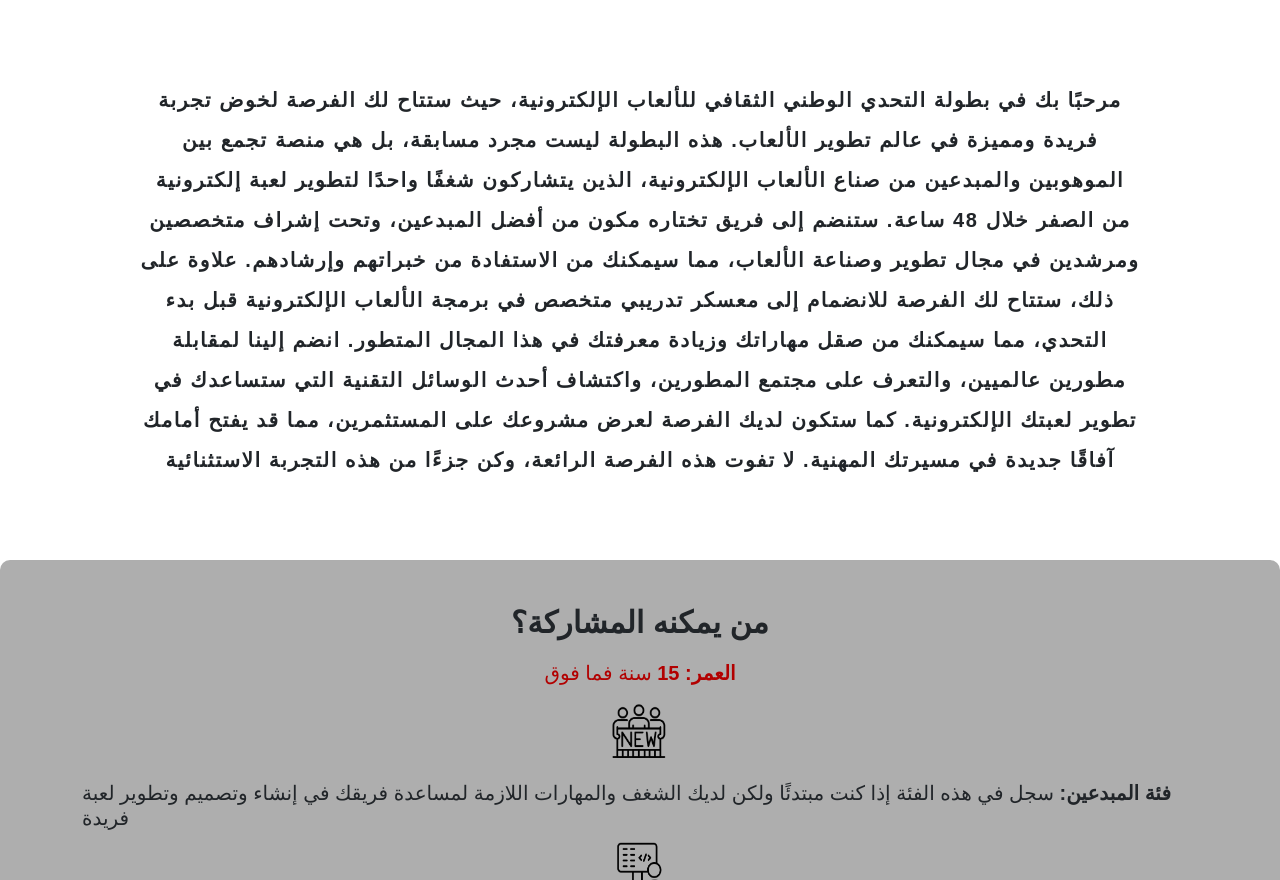
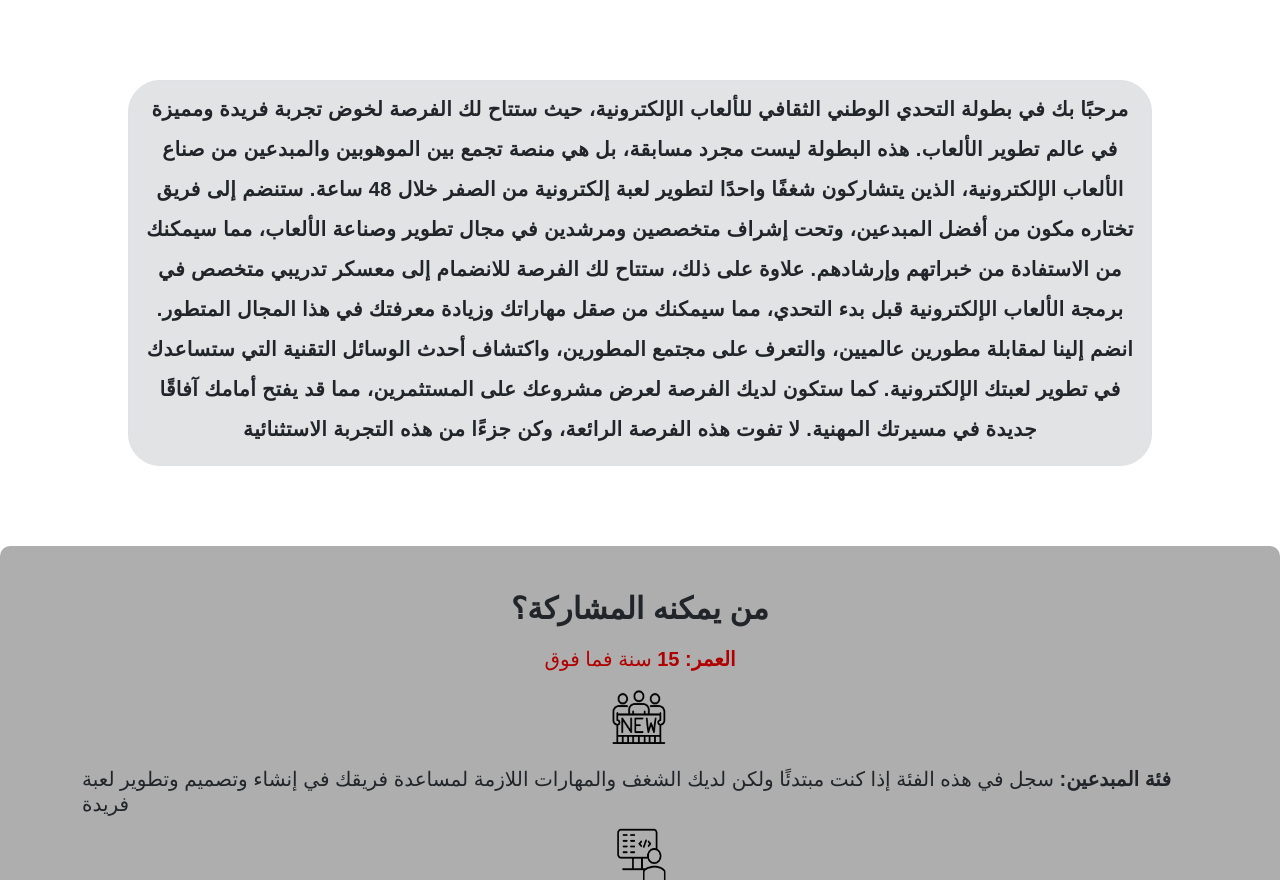
Before and after one commit to zizom01/GameJam, a website: page index.html in a window 1280 px wide. Shown: the part 1870-2750 px from the top of the page. Drawn offline with nearby package versions, Linux system fonts and the light colour scheme.

Commit message:
Update index.html

```diff
--- a/index.html
+++ b/index.html
@@ -16,7 +16,7 @@
         <div class="me-auto ms-5">
           <a href="/GameJam"><img src="file.png" alt="logo" style="height: 3em; width: 4em;"></a>
         </div>
-        <a id="nav-about" style="width: 1em;" href="about">About Us</a>
+        <a id="nav-about" style="width: 1em;" href="/about">About Us</a>
         <a id="nav-seasons" href="seasons">Seasons</a>
         <a id="nav-expo" href="expo">E-Game Expo</a>
         <a id="nav-inst" href="instructions">Instructions</a>
@@ -92,8 +92,8 @@
   </section>
 
   <div>
-    <div class="container" style="margin-top: 5em;margin-bottom: 5em;width: 80%;">
-      <p id="participants-details" class="d-flex justify-content-center text-center fw-bold" style="font: 1.25em sans-serif;line-height: 2em;letter-spacing: 0.08em;">
+    <div class="container border border-1 rounded-5 bg-secondary-subtle pt-2" style="margin-top: 5em;margin-bottom: 5em;width: 80%;">
+      <p id="participants-details" class="d-flex justify-content-center text-center fw-bold" style="font: 1.25em sans-serif;line-height: 2em;letter-spacing: 0.02em;">
         Participants will have the opportunity to encourage creativity and innovation by developing unique games that creatively integrate the given theme. Throughout the process, developers will enhance their technical skills, honing their programming, design, and problem-solving abilities. The collaborative nature of the program fosters teamwork, allowing participants to improve their communication and cooperation skills. Additionally, they will evaluate their games for market potential, assessing their commercial viability and opportunities for further development. Ultimately, this initiative aims to stimulate creative economic growth.
       </p>
     </div>
```
